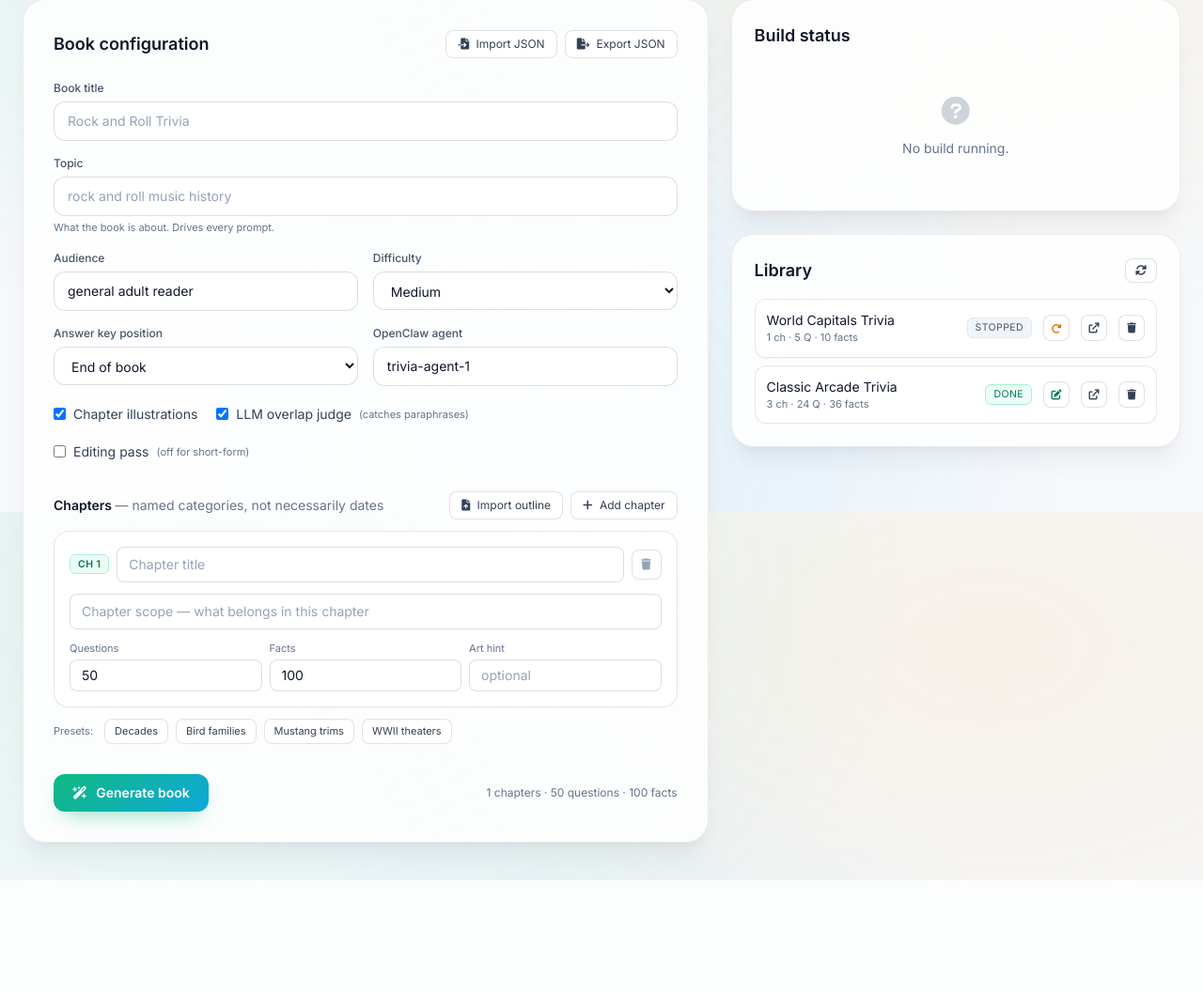
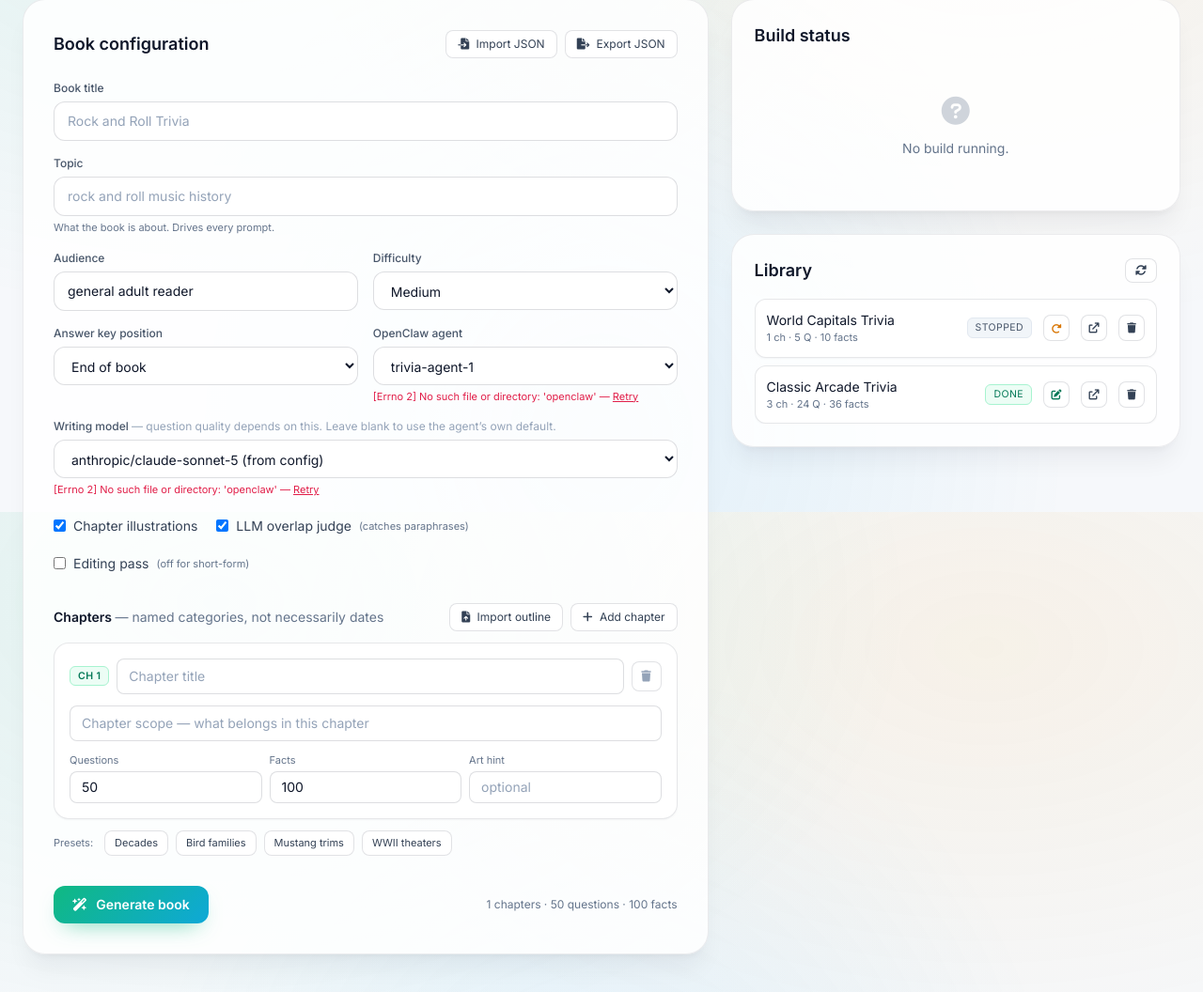
Before and after one commit to saadsafda/openclaw_bookwriter, a Flask app: page /trivia in a window 1280 px wide. Shown: the part 255-1311 px from the top of the page at 94% size. Before the commit the page ends 1192 px from the top, so only its background shows below. Run offline with Flask 3, Linux system fonts and the light colour scheme; data comes from the database, SQL or seed files in the repository; both versions use the stored data as it was after the commit; some libraries are stand-ins or nearby versions.

Commit message:
feat(trivia): implement agent and model selection with dynamic loading in UI

```diff
--- a/app.py
+++ b/app.py
@@ -2650,6 +2650,10 @@ _AGENT_CACHE: dict[str, Any] = {"data": None, "ts": 0.0}
 _MODEL_CACHE_TTL = 300  # seconds
 _AGENT_CACHE_TTL = 300
 
+# Whose view of the model catalog to ask for. Not a choice about which agent
+# runs a build -- that rides in each job's own config.
+MODEL_QUERY_AGENT = "main"
+
 
 @app.get("/api/openclaw-models")
 def list_openclaw_models() -> Any:
@@ -2662,8 +2666,11 @@ def list_openclaw_models() -> Any:
         return jsonify(_MODEL_CACHE["data"])
 
     try:
+        # With several agents configured, model inspection has no implicit
+        # owner and the CLI refuses to start; the catalog is the same for all
+        # of them, so any one agent can answer for the list.
         models_proc = subprocess.run(
-            ["openclaw", "models", "list", "--json"],
+            ["openclaw", "models", "list", "--agent", MODEL_QUERY_AGENT, "--json"],
             capture_output=True, text=True, timeout=60,
         )
         if models_proc.returncode != 0:
@@ -2671,7 +2678,7 @@ def list_openclaw_models() -> Any:
         models_data = json.loads(models_proc.stdout)
 
         status_proc = subprocess.run(
-            ["openclaw", "models", "status", "--json"],
+            ["openclaw", "models", "status", "--agent", MODEL_QUERY_AGENT, "--json"],
             capture_output=True, text=True, timeout=60,
         )
         default_model = ""
--- a/templates/trivia.html
+++ b/templates/trivia.html
@@ -160,7 +160,19 @@
                 </div>
                 <div>
                     <label class="block text-xs font-medium text-slate-600 mb-1.5">OpenClaw agent</label>
-                    <input id="agent" class="field w-full rounded-xl px-3.5 py-2.5 text-sm" value="trivia-agent-1">
+                    <select id="agent" class="field w-full rounded-xl px-3.5 py-2.5 text-sm">
+                        <option value="trivia-agent-1">Loading agents…</option>
+                    </select>
+                    <p class="text-[11px] text-slate-500 mt-1" id="agentHint">Fetching agents…</p>
+                </div>
+                <div class="md:col-span-2">
+                    <label class="block text-xs font-medium text-slate-600 mb-1.5">Writing model
+                        <span class="text-slate-400 font-normal">&mdash; question quality depends on this. Leave blank to use the agent&rsquo;s own default.</span>
+                    </label>
+                    <select id="model" class="field w-full rounded-xl px-3.5 py-2.5 text-sm">
+                        <option value="">Loading models…</option>
+                    </select>
+                    <p class="text-[11px] text-slate-500 mt-1" id="modelHint">Fetching models…</p>
                 </div>
                 <div class="md:col-span-2 flex flex-wrap gap-5 pt-1">
                     <label class="flex items-center gap-2 text-sm text-slate-700">
@@ -325,6 +337,10 @@
 
 <script>
 const $ = (id) => document.getElementById(id);
+
+const DEFAULT_TRIVIA_AGENT = "trivia-agent-1";
+const DEFAULT_TRIVIA_MODEL = "anthropic/claude-sonnet-5";
+
 let pollTimer = null;
 let currentJob = null;
 // Set from the status payload: the blocked book whose draft can be resolved.
@@ -425,7 +441,8 @@ function readConfig() {
         illustrations: $("illustrations").checked,
         editing_pass: $("editing_pass").checked,
         use_judge: $("use_judge").checked,
-        agent: $("agent").value.trim() || "trivia-agent-1",
+        agent: $("agent").value.trim() || DEFAULT_TRIVIA_AGENT,
+        model: $("model").value.trim(),
         chapters,
     };
 }
@@ -440,7 +457,8 @@ function applyConfig(cfg, bookId = null) {
     $("illustrations").checked = cfg.illustrations !== false;
     $("editing_pass").checked = !!cfg.editing_pass;
     $("use_judge").checked = cfg.use_judge !== false;
-    $("agent").value = cfg.agent || "trivia-agent-1";
+    selectValue($("agent"), cfg.agent || DEFAULT_TRIVIA_AGENT);
+    selectValue($("model"), cfg.model === undefined ? DEFAULT_TRIVIA_MODEL : cfg.model);
     $("chapters").innerHTML = "";
     (cfg.chapters || []).forEach(c => addChapter(c));
     updateTotals();
@@ -906,6 +924,88 @@ document.addEventListener("input", (e) => {
 // the exact moment the old build lost everything.
 window.addEventListener("beforeunload", saveDraft);
 
+// --- OpenClaw agent + model pickers -----------------------------------
+// Both are per-job: the chosen model rides along in the job payload rather
+// than switching OpenClaw's global default, so two books can build at once
+// on different models.
+// A select silently drops an assignment when no option matches, which would
+// quietly downgrade an imported config to whatever sits first in the list.
+// Keeping a custom entry preserves what the operator actually asked for.
+function selectValue(sel, value) {
+    if (value && !Array.from(sel.options).some(o => o.value === value)) {
+        const opt = document.createElement("option");
+        opt.value = value;
+        opt.textContent = `${value} (from config)`;
+        sel.appendChild(opt);
+    }
+    sel.value = value;
+}
+
+async function loadTriviaAgents(forceRefresh) {
+    const sel = $("agent");
+    const hint = $("agentHint");
+    const keep = sel.value || DEFAULT_TRIVIA_AGENT;
+    hint.textContent = "Fetching agents…";
+    hint.className = "text-[11px] text-slate-500 mt-1";
+    try {
+        const res = await fetch("/api/openclaw-agents" + (forceRefresh ? "?refresh=1" : ""));
+        const data = await res.json();
+        if (!res.ok) throw new Error(data.error || "Agent list request failed");
+        const agents = data.agents || [];
+        sel.innerHTML = "";
+        agents.forEach(a => {
+            const opt = document.createElement("option");
+            opt.value = a.id;
+            opt.textContent = (a.name || a.id)
+                + (a.model ? ` — ${a.model.split("/").pop()}` : "")
+                + (a.isDefault ? " (★ default)" : "");
+            sel.appendChild(opt);
+        });
+        selectValue(sel, keep);
+        hint.textContent = `${agents.length} agent(s) available`;
+    } catch (e) {
+        sel.innerHTML = `<option value="${DEFAULT_TRIVIA_AGENT}">${DEFAULT_TRIVIA_AGENT}</option>`;
+        selectValue(sel, keep);
+        hint.innerHTML = `${e.message} — <a href="#" class="underline text-rose-600" id="retry-agents">Retry</a>`;
+        hint.className = "text-[11px] text-rose-600 mt-1";
+        $("retry-agents")?.addEventListener("click", ev => { ev.preventDefault(); loadTriviaAgents(true); });
+    }
+}
+
+async function loadTriviaModels(forceRefresh) {
+    const sel = $("model");
+    const hint = $("modelHint");
+    const keep = sel.value || DEFAULT_TRIVIA_MODEL;
+    hint.textContent = "Fetching models…";
+    hint.className = "text-[11px] text-slate-500 mt-1";
+    try {
+        const res = await fetch("/api/openclaw-models" + (forceRefresh ? "?refresh=1" : ""));
+        const data = await res.json();
+        if (!res.ok) throw new Error(data.error || "Model list request failed");
+        const models = data.models || [];
+        sel.innerHTML = "";
+        // Blank is meaningful here: it hands the choice back to the agent.
+        const blank = document.createElement("option");
+        blank.value = "";
+        blank.textContent = "— agent's own default —";
+        sel.appendChild(blank);
+        models.forEach(m => {
+            const opt = document.createElement("option");
+            opt.value = m.key;
+            opt.textContent = (m.name || m.key) + (m.available === false ? " (unavailable)" : "");
+            sel.appendChild(opt);
+        });
+        selectValue(sel, keep);
+        hint.textContent = `${models.length} model(s) available`;
+    } catch (e) {
+        sel.innerHTML = `<option value="">— agent's own default —</option>`;
+        selectValue(sel, keep);
+        hint.innerHTML = `${e.message} — <a href="#" class="underline text-rose-600" id="retry-models">Retry</a>`;
+        hint.className = "text-[11px] text-rose-600 mt-1";
+        $("retry-models")?.addEventListener("click", ev => { ev.preventDefault(); loadTriviaModels(true); });
+    }
+}
+
 const seed = loadDraft() || {
     book_title: "",
     topic: "",
@@ -914,6 +1014,8 @@ const seed = loadDraft() || {
 };
 applyConfig(seed);
 loadLibrary();
+loadTriviaAgents();
+loadTriviaModels();
 </script>
 </body>
 </html>
--- a/trivia/edit.py
+++ b/trivia/edit.py
@@ -305,7 +305,7 @@ def ai_edit_question(
     reply = engine.call_openclaw_raw(
         cfg.agent, prompt,
         local=cfg.local, thinking=cfg.thinking, timeout_s=cfg.timeout_s,
-        cache=cache, ledger=ledger,
+        cache=cache, ledger=ledger, model=cfg.model,
     )
     data = _extract_json_object(reply)
 
@@ -354,7 +354,7 @@ def ai_edit_fact(
     reply = engine.call_openclaw_raw(
         cfg.agent, prompt,
         local=cfg.local, thinking=cfg.thinking, timeout_s=cfg.timeout_s,
-        cache=cache, ledger=ledger,
+        cache=cache, ledger=ledger, model=cfg.model,
     )
     data = _extract_json_object(reply)
 
--- a/trivia/engine.py
+++ b/trivia/engine.py
@@ -35,6 +35,11 @@ DEFAULT_TIMEOUT = 600
 # conversations, logs or caches interleaving. Operators can still override
 # this per book from the "OpenClaw agent" field in the UI.
 DEFAULT_AGENT = "trivia-agent-1"
+
+# Trivia is a recall-and-phrasing job rather than a reasoning one, and Sonnet
+# holds the question format more consistently than the agent's own default.
+# Empty string keeps whatever the agent is configured with.
+DEFAULT_MODEL = "anthropic/claude-sonnet-5"
 
 # Batch sizes: the spec calls for 10-15 per request because asking for 50 at
 # once measurably degrades question quality (models start recycling stems).
@@ -161,6 +166,7 @@ class BookConfig:
 
     # Runtime knobs (not part of the operator-facing spec schema).
     agent: str = DEFAULT_AGENT
+    model: str = DEFAULT_MODEL
     thinking: str = ""
     local: bool = False
     timeout_s: int = DEFAULT_TIMEOUT
@@ -220,6 +226,9 @@ class BookConfig:
             editing_pass=_flag("editing_pass", False),
             chapters=chapters,
             agent=str(d.get("agent") or DEFAULT_AGENT).strip() or DEFAULT_AGENT,
+            # Unlike agent, a blank model is meaningful: it hands the choice
+            # back to the agent, so an explicit "" must survive.
+            model=str(d.get("model", DEFAULT_MODEL)).strip(),
             thinking=str(d.get("thinking") or "").strip(),
             local=_flag("local", False),
             timeout_s=int(d.get("timeout_s") or DEFAULT_TIMEOUT),
@@ -467,10 +476,14 @@ class RawOutputCache:
         self.path.mkdir(parents=True, exist_ok=True)
 
     @staticmethod
-    def key_for(agent_id: str, message: str) -> str:
+    def key_for(agent_id: str, message: str, model: str = "") -> str:
         import hashlib
         h = hashlib.sha256()
         h.update(agent_id.encode("utf-8"))
+        h.update(b"\x00")
+        # The model is part of the identity of a reply: without it, switching
+        # models would replay the previous model's answers from cache.
+        h.update(model.encode("utf-8"))
         h.update(b"\x00")
         h.update(message.encode("utf-8"))
         return h.hexdigest()[:32]
@@ -522,6 +535,7 @@ def call_openclaw_raw(
     cache: Optional["RawOutputCache"] = None,
     ledger: Optional["UsageLedger"] = None,
     session_id: str = "",
+    model: str = "",
     log: Optional[Callable[[str], None]] = None,
 ) -> str:
     """One openclaw agent call, same shape as email_agent._call_openclaw.
@@ -542,7 +556,7 @@ def call_openclaw_raw(
     )
 
     say = log or (lambda _m: None)
-    key = RawOutputCache.key_for(agent_id, message) if cache is not None else ""
+    key = RawOutputCache.key_for(agent_id, message, model) if cache is not None else ""
     if cache is not None:
         hit = cache.get(key)
         if hit is not None:
@@ -558,6 +572,8 @@ def call_openclaw_raw(
                 return replay
 
     cmd = ["openclaw", "agent", "--agent", agent_id, "--message", message, "--json"]
+    if model:
+        cmd += ["--model", model]
     if local:
         cmd.append("--local")
     if thinking:
@@ -1088,6 +1104,7 @@ class DedupChecker:
                     cache=self.cache,
                     ledger=self.ledger,
                     session_id=self.session_id,
+                    model=self.cfg.model,
                     log=self.log,
                 )
                 parsed = _extract_json_array(reply)
--- a/trivia/pipeline.py
+++ b/trivia/pipeline.py
@@ -148,6 +148,7 @@ class TriviaBuilder:
             cache=self.cache,
             ledger=self.ledger,
             session_id=self.session_id,
+            model=self.cfg.model,
             log=self.log,
         )
         return engine._extract_json_array(reply)
@@ -162,6 +163,7 @@ class TriviaBuilder:
             cache=self.cache,
             ledger=self.ledger,
             session_id=self.session_id,
+            model=self.cfg.model,
             log=self.log,
         )
         return engine.clean_prose_reply(reply)
```
Also changed, not shown: bookwriter.db.
